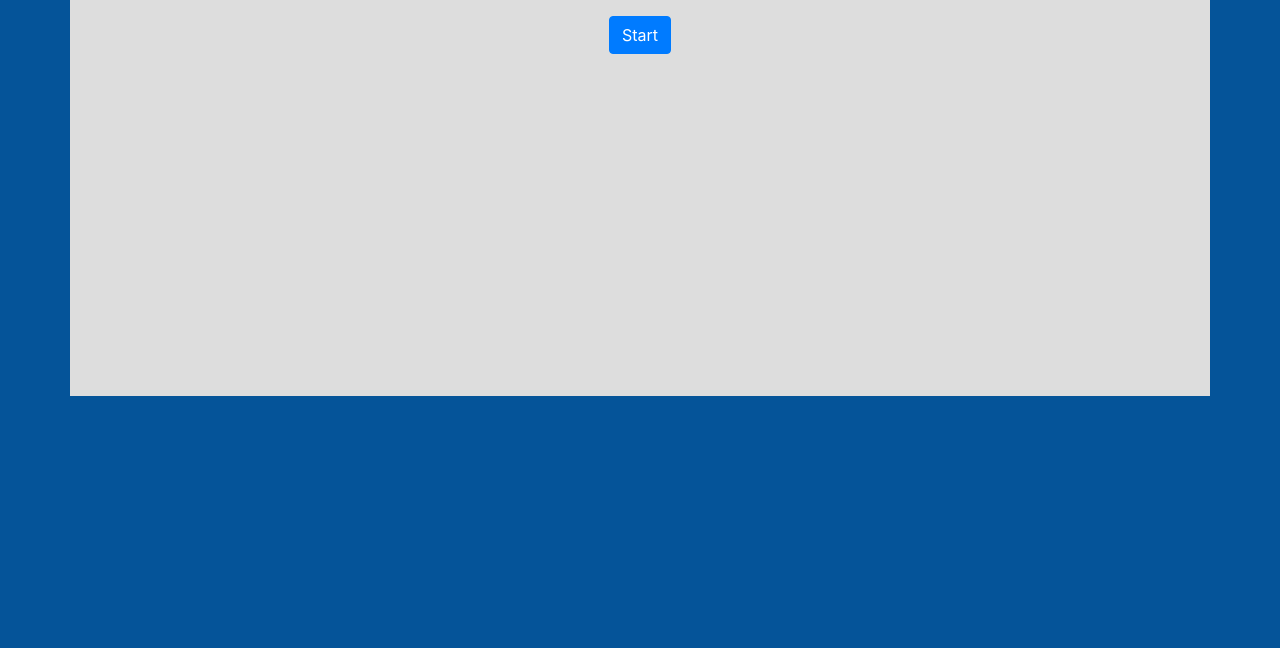
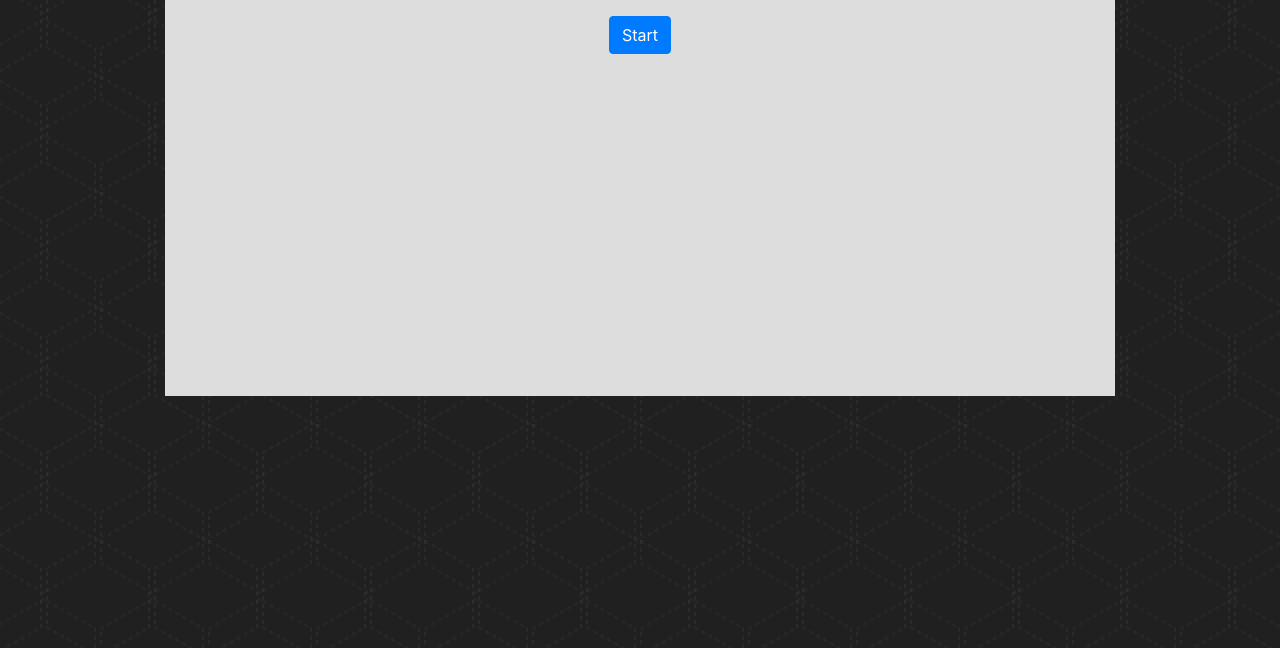
Before and after one commit to Awfulnaut/TriviaGame, a plain HTML site: page index.html in a window 1280 px wide. Shown: the part 152-800 px from the top of the page. Drawn offline with nearby package versions, Linux system fonts and the light colour scheme.

Commit message:
Change background and size down the play area.

```diff
--- a/assets/css/style.css
+++ b/assets/css/style.css
@@ -1,5 +1,5 @@
 body {
-  background: #055499;
+  background: url(../images/background.png) center center fixed;
 }
 
 .main-content {
--- a/index.html
+++ b/index.html
@@ -11,7 +11,7 @@
 <body>
   <div class="container">
     <div class="row">
-      <div class="col-md-12 mx-auto mt-5 text-center main-content">
+      <div class="col-md-10 mx-auto mt-5 text-center main-content">
         <h1 class="mb-3">Trivia Game</h1>
 
         <p id="time-remaining">Time Remaining: <span id="seconds"></span> seconds</p>
```
Also changed, not shown: assets/images/background.png (added).
